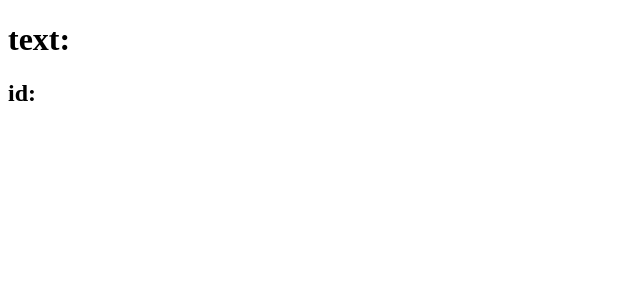
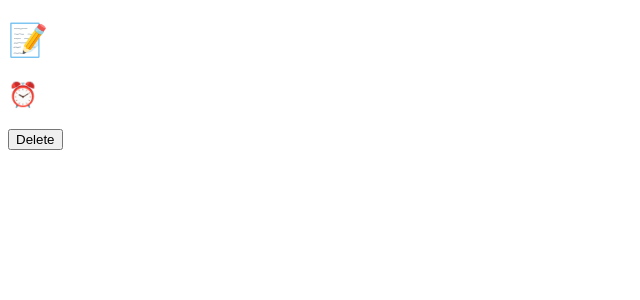
Before and after one commit to kimbro95/Redux, a React (Create React App) app: page /1 in a window 1280 px wide. Shown: the top 300 px of the page, without its empty margins (0-640 px from the left). Built offline with nearby package versions, Linux system fonts and the light colour scheme.

Commit message:
Add Delete Button

```diff
--- a/src/routes/Detail.js
+++ b/src/routes/Detail.js
@@ -1,16 +1,26 @@
 import React from "react";
-import { useSelector } from "react-redux";
-import { useParams } from "react-router-dom";
+import { useDispatch, useSelector } from "react-redux";
+import { useNavigate, useParams } from "react-router-dom";
+import { deleteToDo } from "../store";
 
 function Detail() {
     const id = useParams().id;
     const toDos = useSelector(state => state);
     const toDo = toDos.find(toDo => toDo.id === parseInt(id));
 
+    const navigate = useNavigate();
+    const dispatch = useDispatch();
+    const handleDeleteToDo = (e) => {
+        e.preventDefault();
+        dispatch(deleteToDo(id));
+        navigate("/");
+    }
+
     return (
         <>
-            <h1>text: {toDo?.text}</h1>
-            <h2>id: {toDo?.id}</h2>
+            <h1>📝 {toDo?.text}</h1>
+            <h2>⏰ {toDo?.id}</h2>
+            <button onClick={handleDeleteToDo}>Delete</button>
         </>
     );
 }
```
